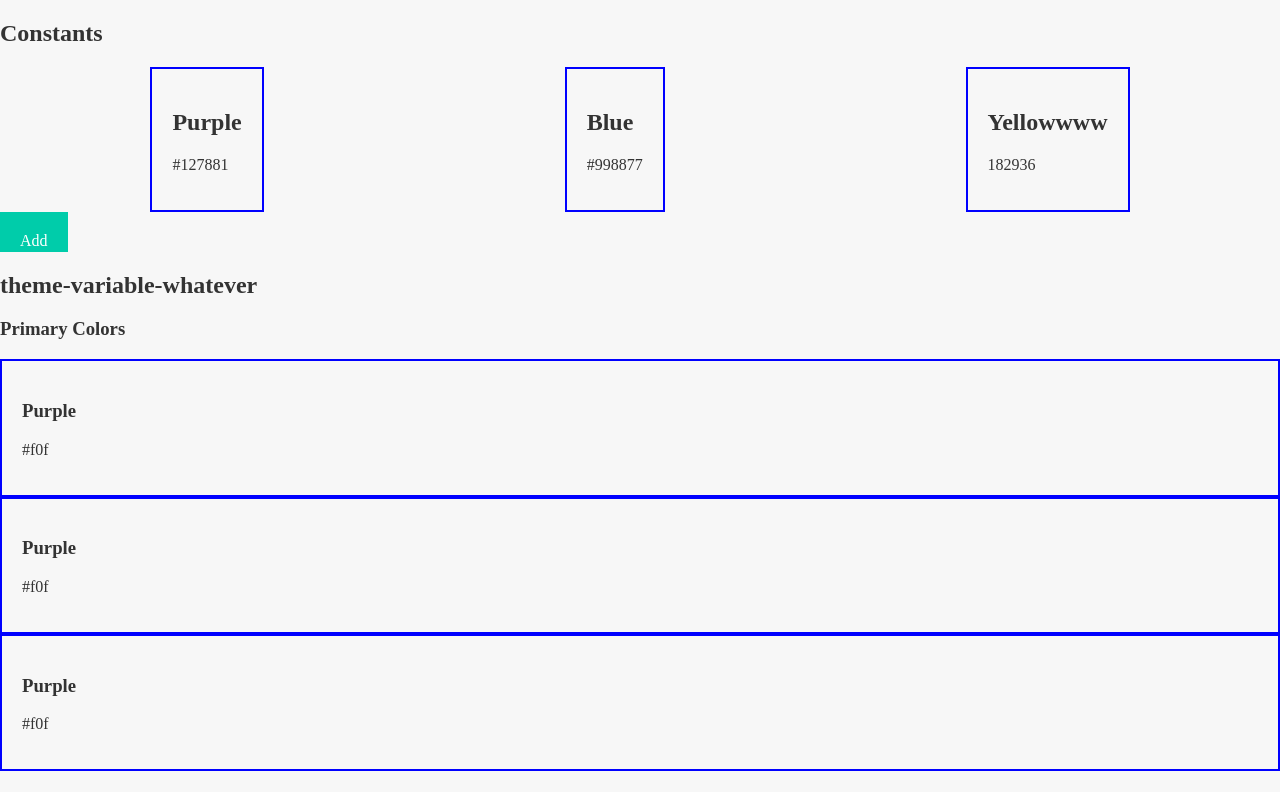
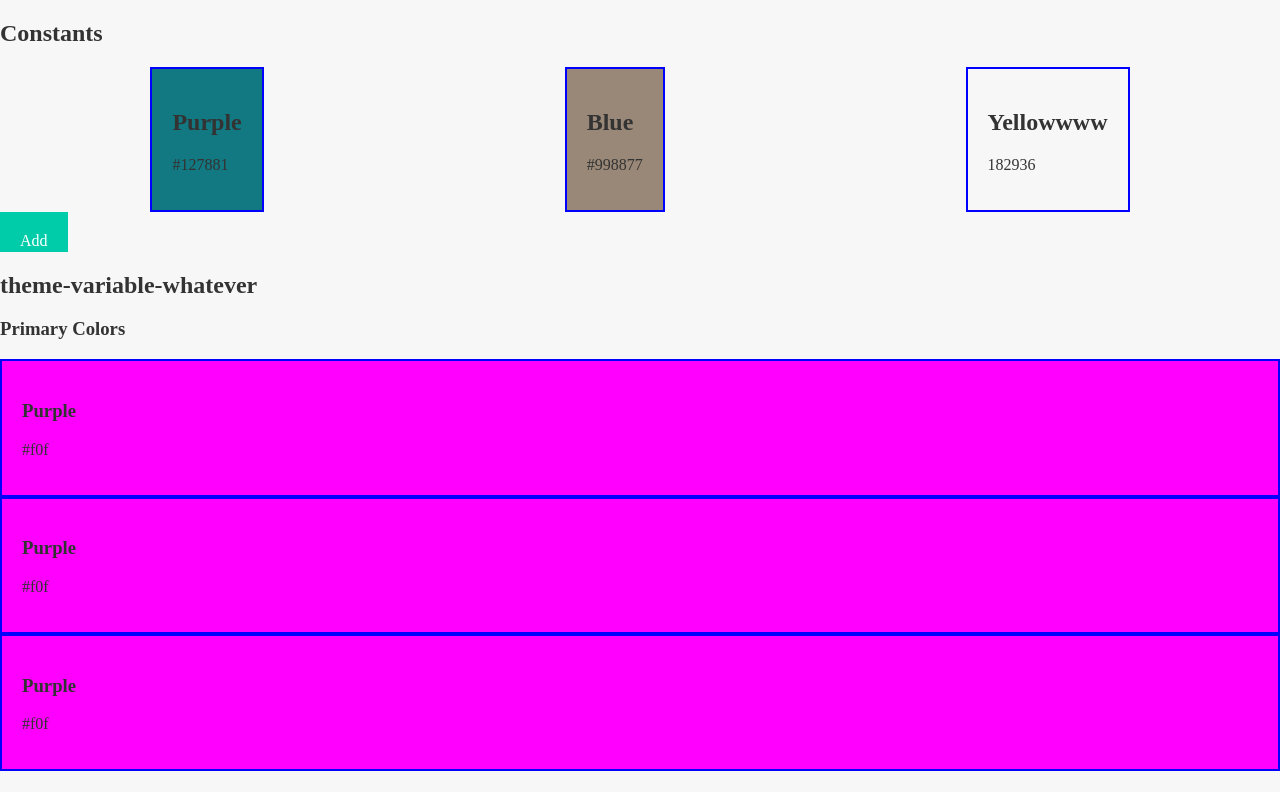
Before and after one commit to unumux/tg-site, a React (Create React App) app: page / in a window 1280 px wide. Shown: the top 792 px of the page. Built offline with nearby package versions, Linux system fonts and the light colour scheme.

Commit message:
Add background-color to swatches

```diff
--- a/src/components/Swatch.js
+++ b/src/components/Swatch.js
@@ -2,6 +2,7 @@ import React from 'react';
 import styled from 'styled-components';
 
 const StyledSwatch = styled.div`
+    background-color: ${props => props.hex};
     border: 2px solid blue;
     padding: 2rem;
 `;
@@ -11,7 +12,7 @@ const Heading = styled.h1``;
 const Description = styled.p``;
 
 export const Swatch = props =>
-    <StyledSwatch>
+    <StyledSwatch hex={props.hex}>
         <Heading>{props.name}</Heading>
         <Description>{props.hex}</Description>
     </StyledSwatch>
```
